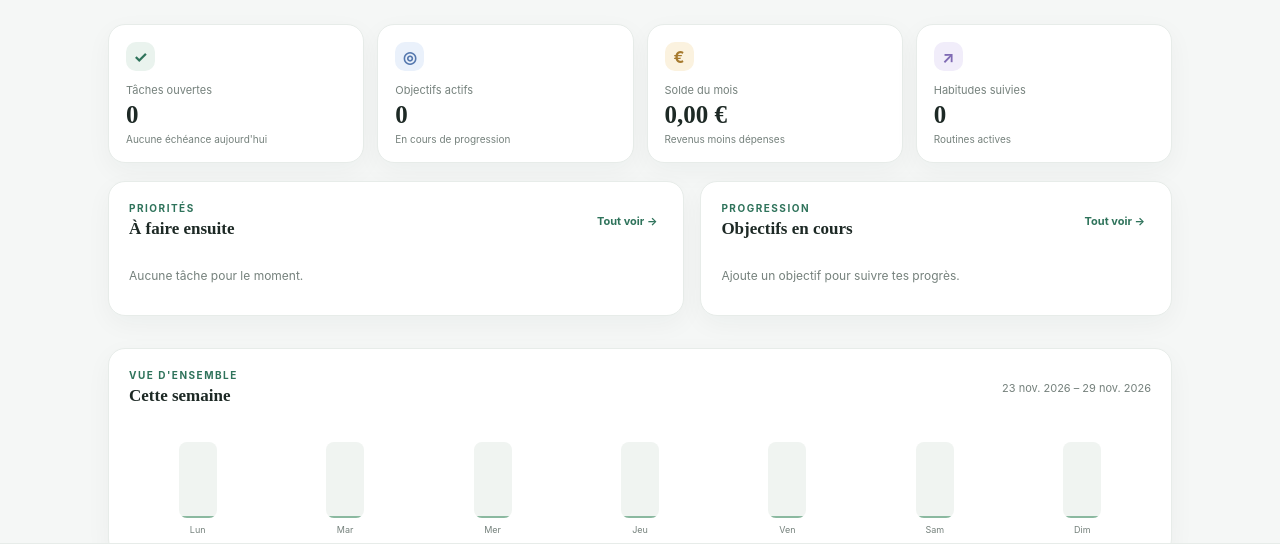
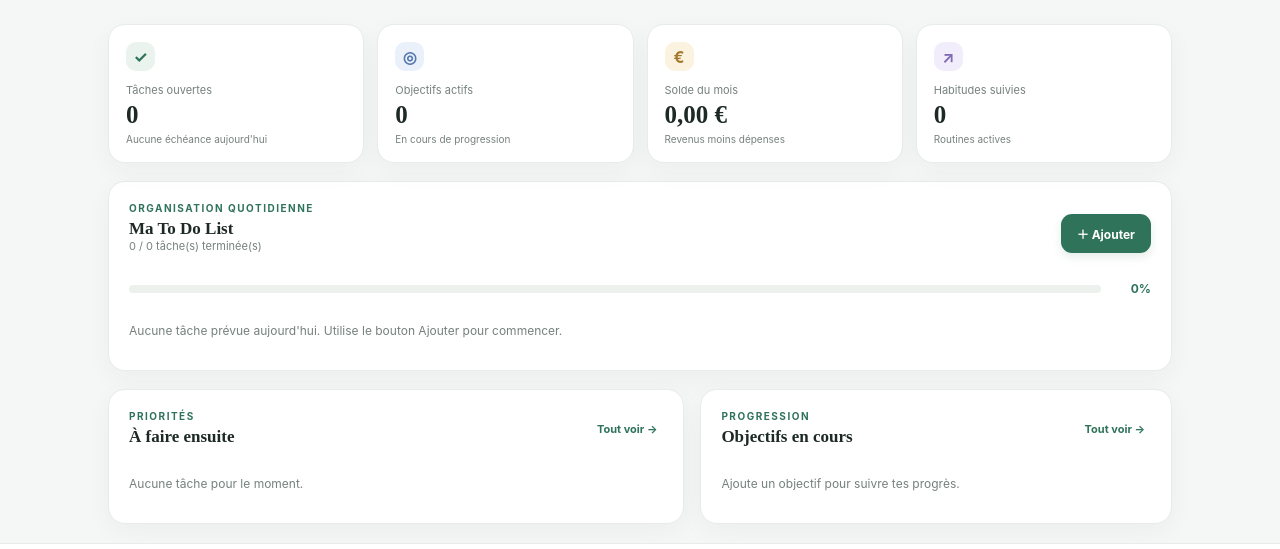
Before and after one commit to navesurneff-wq/super-pancake, a plain HTML site: page index.html in a window 1280 px wide. Shown: the part 198-747 px from the top of the page. Drawn offline with Linux system fonts and the light colour scheme.

Commit message:
Add files via upload

```diff
--- /dev/null
+++ b/daily-todo.css
@@ -0,0 +1,48 @@
+/* LIFE TRACKER — styles de la To Do List quotidienne */
+.daily-todo-panel {
+  margin-bottom: 18px;
+}
+.daily-progress {
+  display: flex;
+  align-items: center;
+  gap: 12px;
+  margin: 15px 0;
+}
+.daily-progress .progress-track {
+  flex: 1;
+  height: 8px;
+  border-radius: 20px;
+  overflow: hidden;
+}
+.daily-progress .progress-fill {
+  height: 100%;
+  border-radius: 20px;
+  transition: width .25s ease;
+}
+#dailyTodoPercent {
+  min-width: 38px;
+  text-align: right;
+  font-size: 12px;
+  color: var(--green);
+}
+#dailyTodoList {
+  display: flex;
+  flex-direction: column;
+  gap: 9px;
+}
+.daily-todo-panel .task-row {
+  padding: 11px 12px;
+  border-radius: 12px;
+  background: #fbfcfb;
+}
+.daily-todo-panel .task-row:last-child {
+  margin-bottom: 0;
+}
+@media (max-width: 700px) {
+  .daily-todo-panel .panel-heading {
+    align-items: center;
+  }
+  .daily-todo-panel .panel-heading .primary-button {
+    white-space: nowrap;
+  }
+}
--- /dev/null
+++ b/daily-todo.js
@@ -0,0 +1,47 @@
+/* LIFE TRACKER — module To Do List quotidienne.
+   S'appuie sur les tâches et le stockage existants de app.js. */
+(function () {
+  // app.js initialise ses données de manière asynchrone. Ce script est chargé
+  // juste après lui ; on enveloppe render pour actualiser la liste quotidienne
+  // à chaque affichage, ajout ou changement de tâche.
+  const previousRender = render;
+
+  function renderDailyTodo() {
+    const host = document.querySelector("#dailyTodoList");
+    const count = document.querySelector("#dailyTodoCount");
+    const percentLabel = document.querySelector("#dailyTodoPercent");
+    const progress = document.querySelector("#dailyTodoProgress");
+    if (!host || !count || !percentLabel || !progress) return;
+
+    const key = today();
+    const items = state.tasks
+      .filter(task => task.date === key)
+      .sort((a, b) => {
+        if (a.done !== b.done) return a.done ? 1 : -1;
+        const rank = { Haute: 0, Normale: 1, Basse: 2 };
+        return (rank[a.priority] ?? 1) - (rank[b.priority] ?? 1);
+      });
+
+    const total = items.length;
+    const completed = items.filter(task => task.done).length;
+    const percentage = total ? Math.round(completed / total * 100) : 0;
+
+    count.textContent = `${completed} / ${total} tâche(s) terminée(s)`;
+    percentLabel.textContent = `${percentage}%`;
+    progress.style.width = `${percentage}%`;
+
+    host.className = total ? "task-list" : "task-list empty-state";
+    host.innerHTML = total
+      ? items.map(taskHTML).join("")
+      : "Aucune tâche prévue aujourd'hui. Utilise le bouton Ajouter pour commencer.";
+  }
+
+  render = function () {
+    previousRender();
+    renderDailyTodo();
+  };
+
+  // Premier affichage de la liste lorsque le script est chargé.
+  // L'initialisation IndexedDB de app.js appellera ensuite render à nouveau.
+  try { renderDailyTodo(); } catch (_) { /* app.js peut encore charger */ }
+})();
--- a/index.html
+++ b/index.html
@@ -9,6 +9,7 @@
   <link rel="manifest" href="./manifest.webmanifest">
   <link rel="apple-touch-icon" href="./icons/icon-192.png">
   <link rel="stylesheet" href="./style.css">
+  <link rel="stylesheet" href="./daily-todo.css">
 </head>
 <body>
   <div class="app-shell">
@@ -26,6 +27,23 @@
           <article class="stat-card"><span class="stat-icon amber">€</span><span class="stat-label">Solde du mois</span><strong id="statBalance">0 €</strong><small>Revenus moins dépenses</small></article>
           <article class="stat-card"><span class="stat-icon violet">↗</span><span class="stat-label">Habitudes suivies</span><strong id="statHabits">0</strong><small>Routines actives</small></article>
         </div>
+
+        <section class="panel daily-todo-panel">
+          <div class="panel-heading">
+            <div>
+              <p class="eyebrow">ORGANISATION QUOTIDIENNE</p>
+              <h2>Ma To Do List</h2>
+              <p class="muted small" id="dailyTodoCount">0 tâche terminée</p>
+            </div>
+            <button class="primary-button" data-action="add-task">＋ Ajouter</button>
+          </div>
+          <div class="daily-progress">
+            <div class="progress-track"><div class="progress-fill" id="dailyTodoProgress" style="width:0%"></div></div>
+            <strong id="dailyTodoPercent">0%</strong>
+          </div>
+          <div id="dailyTodoList" class="task-list empty-state">Aucune tâche prévue aujourd'hui.</div>
+        </section>
+
         <div class="dashboard-grid">
           <section class="panel"><div class="panel-heading"><div><p class="eyebrow">PRIORITÉS</p><h2>À faire ensuite</h2></div><button class="text-button" data-go="planning">Tout voir →</button></div><div id="dashboardTasks" class="task-list empty-state">Aucune tâche pour le moment.</div></section>
           <section class="panel"><div class="panel-heading"><div><p class="eyebrow">PROGRESSION</p><h2>Objectifs en cours</h2></div><button class="text-button" data-go="goals">Tout voir →</button></div><div id="dashboardGoals" class="goal-list empty-state">Ajoute un objectif pour suivre tes progrès.</div></section>
@@ -101,5 +119,6 @@
   <div id="pinOverlay" class="pin-overlay hidden"><div class="pin-card"><div class="brand-mark">L</div><h2>Déverrouiller LIFE TRACKER</h2><p class="muted">Saisis ton code personnel.</p><input id="pinInput" type="password" inputmode="numeric" maxlength="8" placeholder="Code"><button class="primary-button" id="unlockButton">Déverrouiller</button><p id="pinError" class="error-text"></p></div></div>
 
   <script src="./app.js"></script>
+  <script src="./daily-todo.js"></script>
 </body>
 </html>
```
Also changed, not shown: LISEZ-MOI.txt (added).
